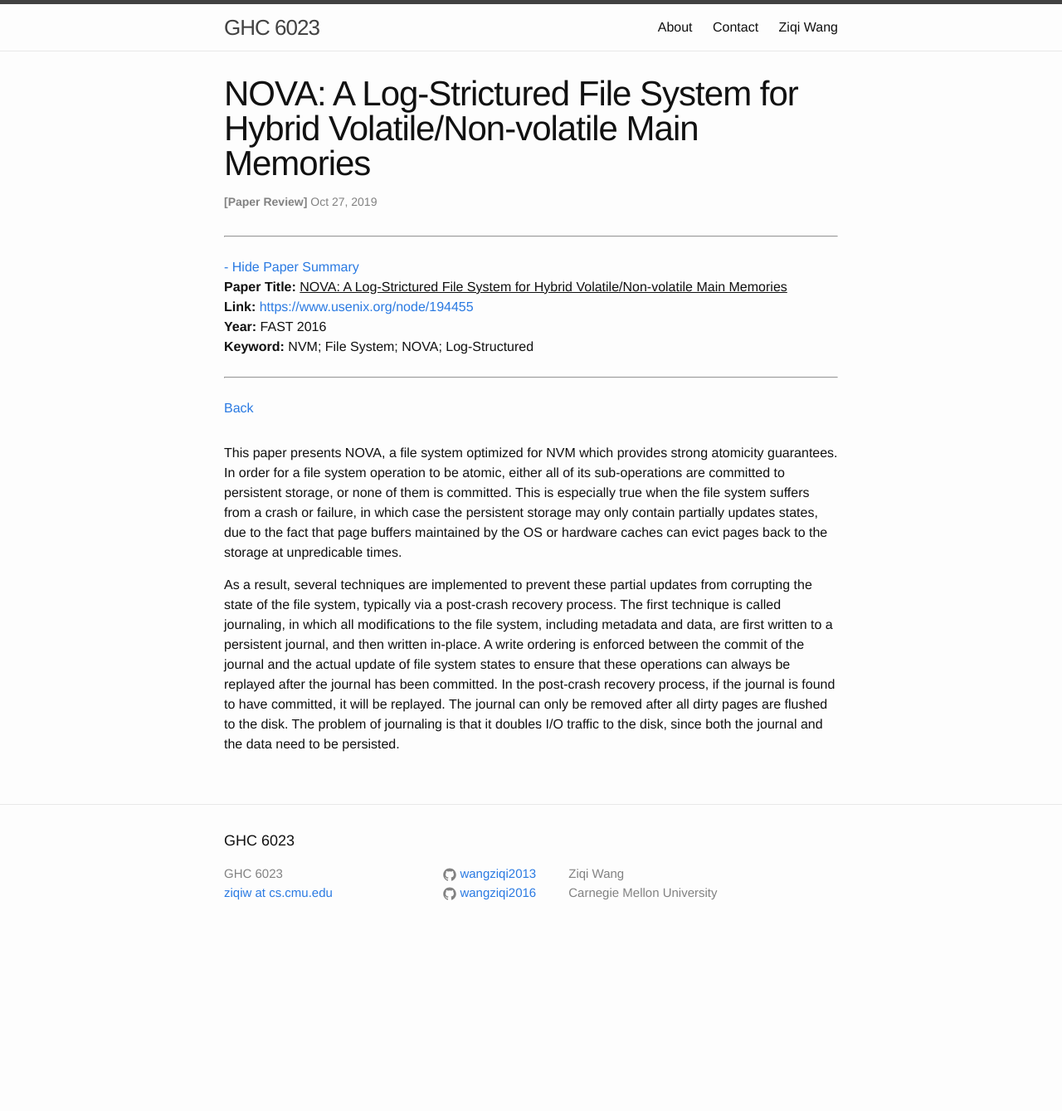
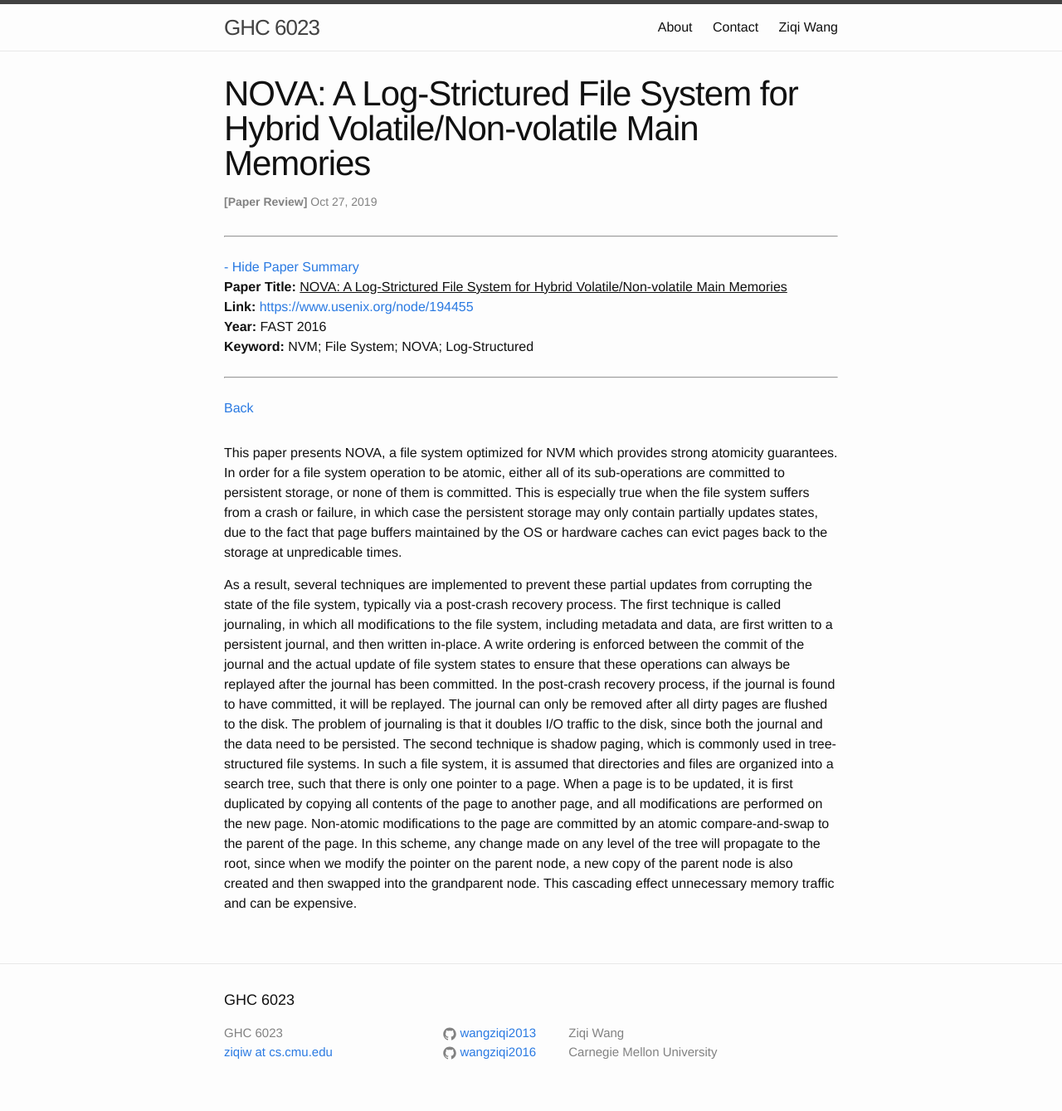
Before and after one commit to wangziqi2013/wangziqi2013.github.io, a Jekyll site: the page built from _posts/2019-10-26-nova.markdown, in a window 1280 px wide. Shown: the whole page at 83% size. Built offline with Jekyll 4.4.1, drawn with Linux system fonts in a browser that asks for light colours; before the commit the page ends 1147 px from its top, so only the background shows below that.

Commit message:
Adding shadow paging

```diff
--- a/_posts/2019-10-26-nova.markdown
+++ b/_posts/2019-10-26-nova.markdown
@@ -26,4 +26,11 @@ A write ordering is enforced between the commit of the journal and the actual up
 that these operations can always be replayed after the journal has been committed. In the post-crash recovery process,
 if the journal is found to have committed, it will be replayed. The journal can only be removed after all dirty
 pages are flushed to the disk. The problem of journaling is that it doubles I/O traffic to the disk, since both the journal
-and the data need to be persisted.
+and the data need to be persisted. The second technique is shadow paging, which is commonly used in tree-structured file
+systems. In such a file system, it is assumed that directories and files are organized into a search tree, such that there
+is only one pointer to a page. When a page is to be updated, it is first duplicated by copying all contents of the
+page to another page, and all modifications are performed on the new page. Non-atomic modifications to the page are
+committed by an atomic compare-and-swap to the parent of the page. In this scheme, any change made on any level
+of the tree will propagate to the root, since when we modify the pointer on the parent node, a new copy of the parent
+node is also created and then swapped into the grandparent node. This cascading effect unnecessary memory traffic and
+can be expensive.
```
